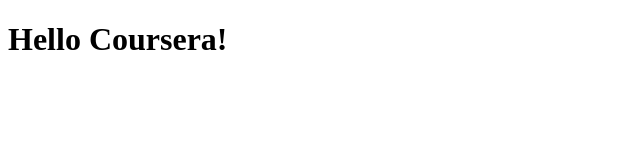
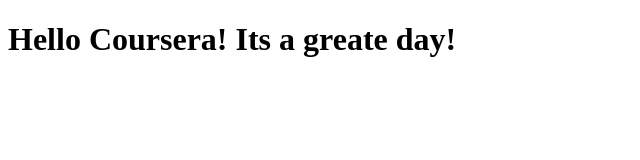
Before and after one commit to Tisa0123/coursera-test, a plain HTML site: page site/index.html in a window 1280 px wide. Shown: the whole page, without its empty margins (0-640 px from the left). Drawn offline with Linux system fonts and the light colour scheme.

Commit message:
small addition to our page content

```diff
--- a/site/index.html
+++ b/site/index.html
@@ -7,6 +7,6 @@
   <title>Hello Coursera!</title>
 </head>
 <body>
-<h1>Hello Coursera!</h1>
+<h1>Hello Coursera! Its a greate day!</h1>
 </body>
 </html>
```
